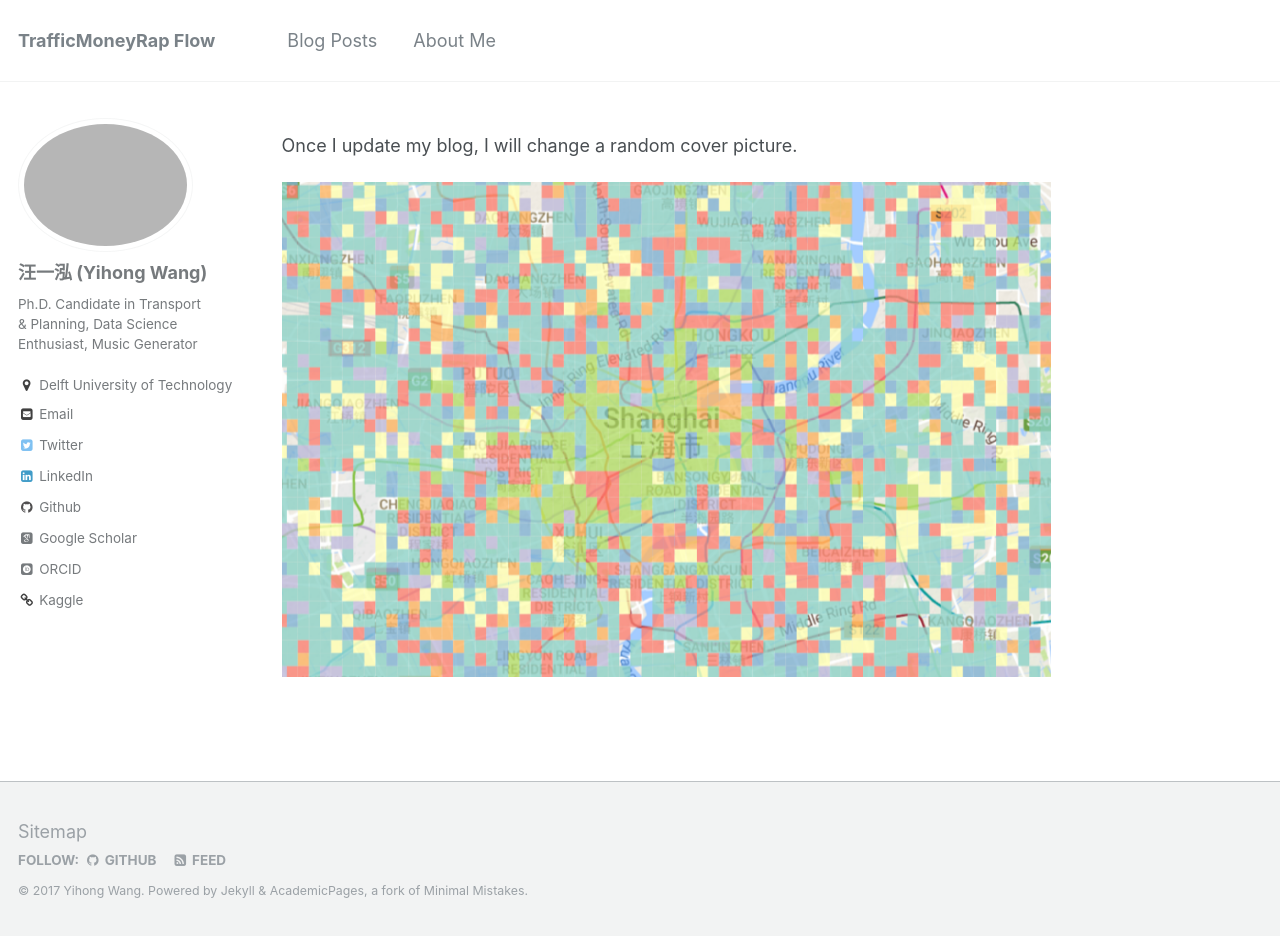
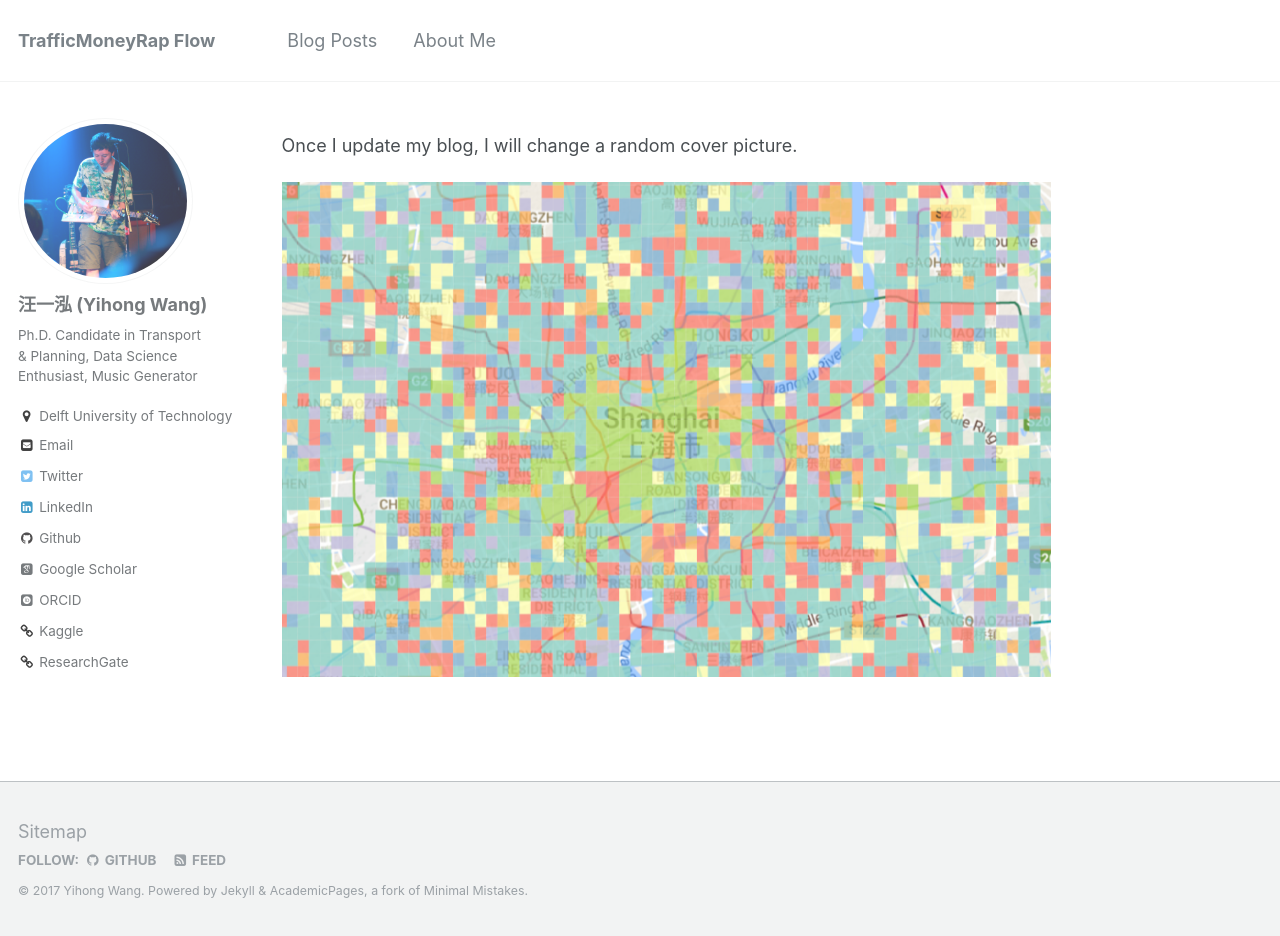
Before and after one commit to bellowswang/bellowswang.github.io, a Jekyll site: the page built from _pages/about.md, in a window 1280 px wide and 936 px high. Built offline with Jekyll 4.4.1, drawn with Linux system fonts in a browser that asks for light colours; some web fonts are replaced.

Commit message:
initial commit

```diff
--- a/_config.yml
+++ b/_config.yml
@@ -79,7 +79,7 @@
 # Site Author
 author:
   name             : "汪一泓 (Yihong Wang)"
-  avatar           : "yihongprofile.png"
+  avatar           : "yihongprofile2.png"
   bio              : "Ph.D. Candidate in Transport & Planning, Data Science Enthusiast, Music Generator"
   location         : "Delft University of Technology"
   employer         :
@@ -111,6 +111,7 @@
   youtube          :
   wikipedia        :
   kaggle           : "https://www.kaggle.com/yihongwang"
+  researchgate     : "https://www.researchgate.net/profile/Yihong_Wang12"
 
 
 # Reading Files
```
Also changed, not shown: _data/navigation.yml (line endings or trailing spaces).
